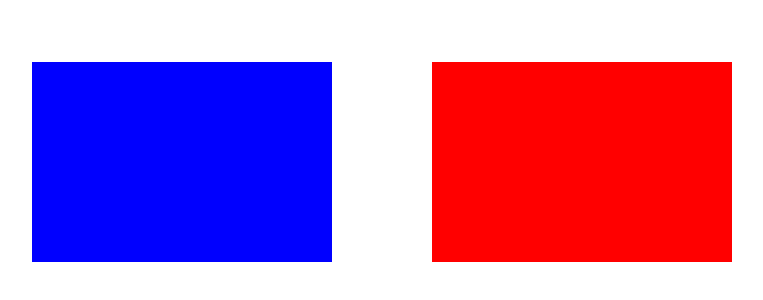
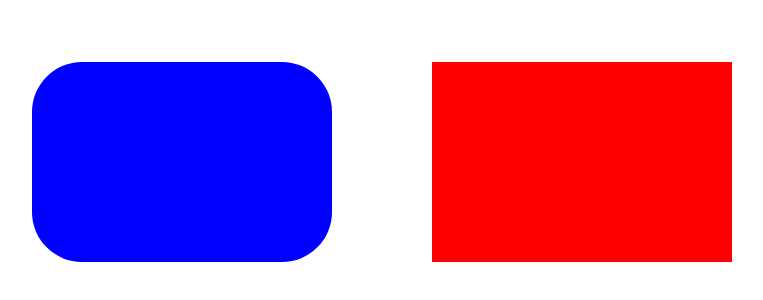
Before and after one commit to usablica/motion.js, a plain HTML site: page example/HelloWorld.html in a window 1280 px wide. Shown: the part 138-438 px from the top of the page, without its empty margins (368-1131 px from the left). Drawn offline with Linux system fonts and the light colour scheme.

Commit message:
change HelloWord example

```diff
--- a/example/HelloWorld.html
+++ b/example/HelloWorld.html
@@ -13,6 +13,7 @@
                 height: 200px;
                 width: 300px;
                 position: absolute;
+                border-radius: 50px;
             }
         </style>
     </head>
@@ -26,14 +27,18 @@
     <script type="text/javascript">
         motionjs.transition([{
             select: "#you",
-            top: '200px',
-            left: '400px',
-            duration: '400ms'
+            duration: '400ms',
+            style: {
+                top: '200px',
+                left: '400px'
+            }
         }, {
             select: "#me",
-            left: '800px',
-            top: '200px',
-            duration: '6s'
+            duration: '6s',
+            style: {
+                left: '800px',
+                top: '200px'
+            },
         }]);
     </script>
 </html>
--- a/motion.js
+++ b/motion.js
@@ -1,5 +1,6 @@
 /*
  * motion.js 0.1.0
+ * http://usablica.github.com/motion.js
  * MIT licensed
  *
  * Copyright (C) 2012 usabli.ca - Afshin Mehrabani (afshin.meh@gmail.com)
@@ -15,7 +16,7 @@ var MotionJs = motionjs = (function() {
      * @param {Array} motion_obj
      * @api public
      */
-    function Transition(motion_obj) {
+    function transition(motion_obj) {
         for (var i = 0, motion_objects_len = motion_obj.length; i < motion_objects_len; i++) {
             var item = motion_obj[i];
             //get all objects with given selector from DOM
@@ -27,18 +28,39 @@ var MotionJs = motionjs = (function() {
                     var actor_object = motion_item[j];
                     //first, add the motion.js css class to the item
                     actor_object.className = "motion_js_transition_all";
-                    //do the styles
-                    actor_object.style.left = item.left;
-                    actor_object.style.top = item.top;
-                    actor_object.style["-webkit-transition-duration"] = item.duration || DEFAULT_ANIMATIONS_DURATION;
+                    //set the styles
+                    _set_actor_styles(actor_object, item.style);
+                    //set transition duration
+                    _set_transition_duration(actor_object, item.duration);
                 }
             }
-        };
+        }
     };
+
+    /**
+     * Used for setting transition duration
+     *
+     * @param {Object} actor_object
+     * @api private
+     */
+    function _set_transition_duration(actor_object, duration) {
+        actor_object.style["-webkit-transition-duration"] = duration || DEFAULT_ANIMATIONS_DURATION;
+    }
+
+    /**
+     * Used for setting actor style
+     *
+     * @param {Object} actor_object
+     * @api private
+     */
+    function _set_actor_styles(actor_object, styles) {
+        actor_object.style.left = styles.left;
+        actor_object.style.top = styles.top;
+    }
 
     //API
     return {
         //Public API
-        transition: Transition
+        transition: transition
     };
 })();
```
